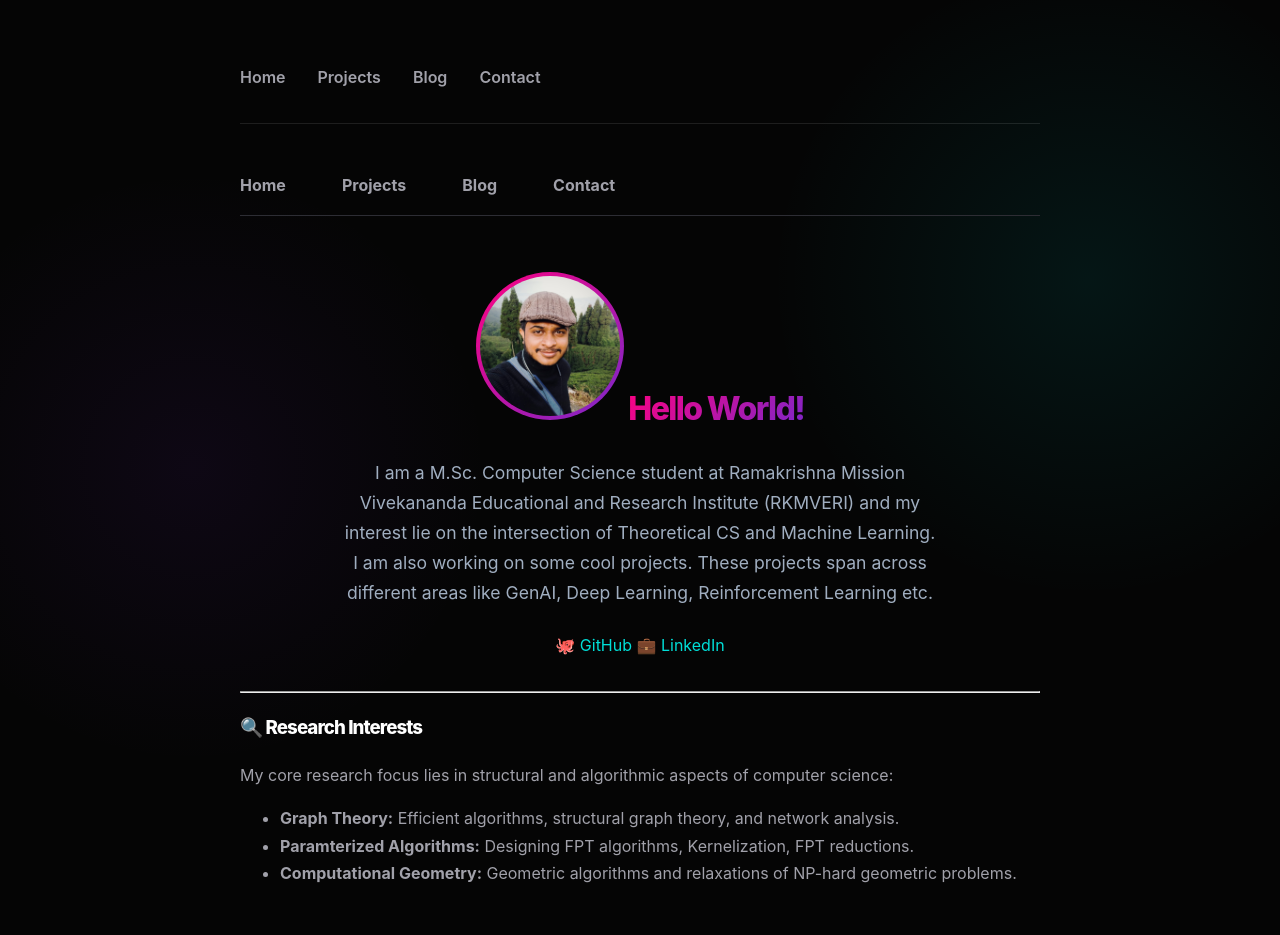
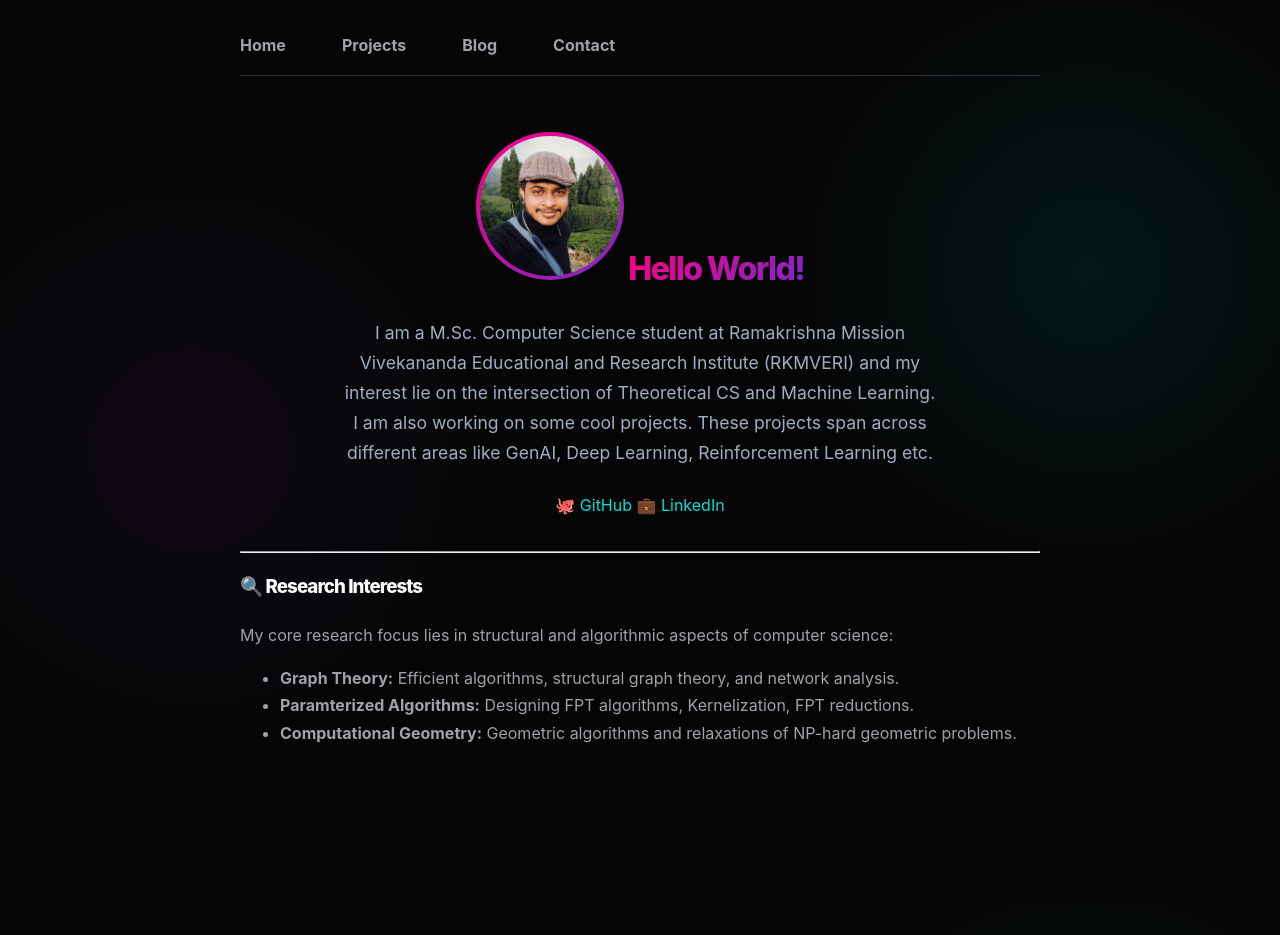
Before and after one commit to AnustupBhaumik/anustupbhaumik.github.io, a Jekyll site: the page built from index.md, in a window 1280 px wide. Built offline with Jekyll 4.4.1, drawn with Linux system fonts in a browser that asks for light colours; after the commit the page ends 900 px from its top, so only the background shows below that.

Commit message:
Update default.html

```diff
--- a/_layouts/default.html
+++ b/_layouts/default.html
@@ -3,26 +3,12 @@
 <head>
   <meta charset="UTF-8">
   <meta name="viewport" content="width=device-width, initial-scale=1.0">
-  <title>{{ site.title }}</title>
+  <title>{{ page.title }} | {{ site.title }}</title>
   <link rel="stylesheet" href="{{ '/assets/css/style.css' | relative_url }}">
 </head>
 <body>
-  <div class="container">
-    <header>
-      <nav>
-        {% for path in site.header_pages %}
-          {% assign my_page = site.pages | where: "name", path | first %}
-          {% if my_page %}
-            <a href="{{ my_page.url | relative_url }}">
-              {{ my_page.title | default: my_page.name | replace: '.md', '' | capitalize }}
-            </a>
-          {% endif %}
-        {% endfor %}
-      </nav>
-    </header>
-    <main>
-      {{ content }}
-    </main>
-  </div>
+  <main class="container">
+    {{ content }}
+  </main>
 </body>
 </html>
```
